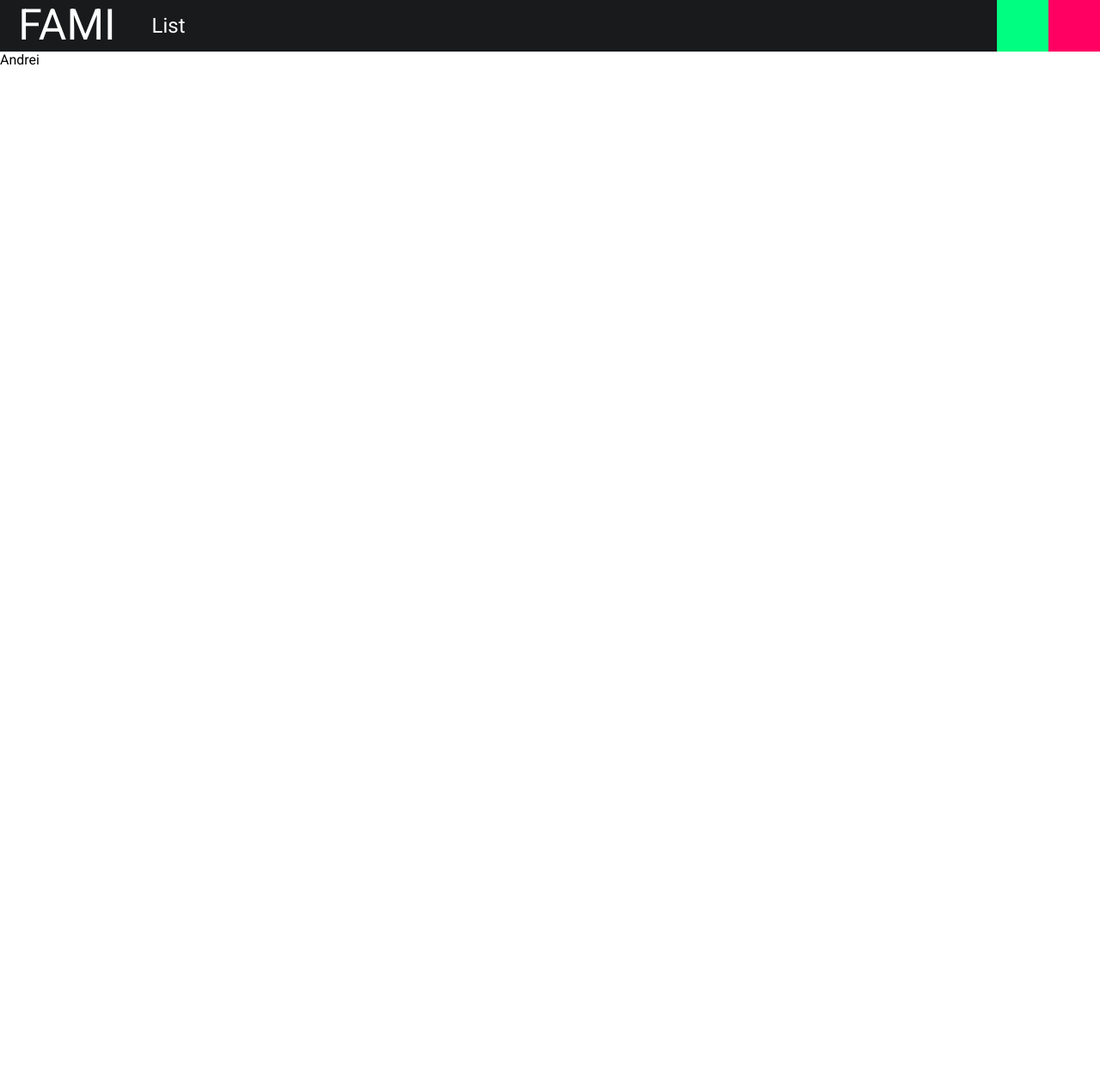
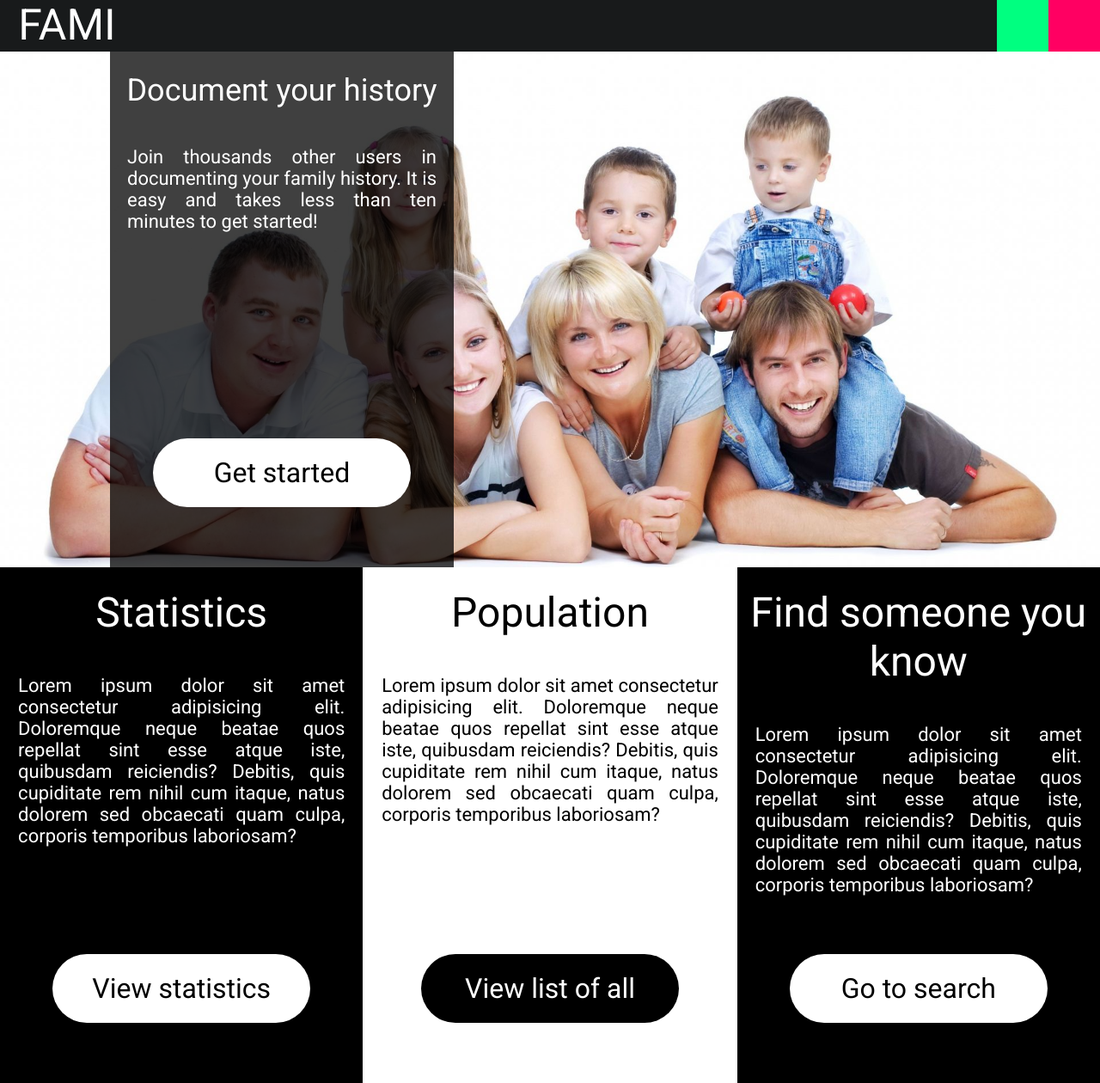
Before and after one commit to kzree/familytree-app, a React (Create React App) app in the folder client/: page / in a window 1280 px wide. Shown: the whole page at 86% size. Before the commit the page ends 800 px from the top, so only its background shows below. Built offline with nearby package versions, Linux system fonts and the light colour scheme.

Commit message:
Client Greeting page, button components, CSS to SCSS

```diff
--- /dev/null
+++ b/client/src/components/Button.tsx
@@ -0,0 +1,22 @@
+import React from 'react';
+
+const ButtonBig = (props: { handleClick?: VoidFunction; text: string }) => {
+    return (
+        <div className="button-big-wrap" onClick={props.handleClick}>
+            <div className="button-big-text">{props.text}</div>
+        </div>
+    );
+};
+
+export const ButtonBigAlt = (props: {
+    handleClick?: VoidFunction;
+    text: string;
+}) => {
+    return (
+        <div className="button-big-alt-wrap" onClick={props.handleClick}>
+            <div className="button-big-text">{props.text}</div>
+        </div>
+    );
+};
+
+export default ButtonBig;
--- a/client/src/components/Header.tsx
+++ b/client/src/components/Header.tsx
@@ -1,5 +1,4 @@
 import React, { Component } from 'react';
-import '../style/Header.css';
 import { Link } from 'react-router-dom';
 
 const HeaderLogo = () => {
@@ -35,7 +34,7 @@ export default class Header extends Component {
             <div className="header-wrap">
                 <div className="header-content">
                     <HeaderLogo />
-                    <HeaderItem text="List" link="/all" />
+                    {/* <HeaderItem text="List" link="/all" /> */}
                 </div>
                 <HeaderDeco />
             </div>
--- a/client/src/pages/HomePage.tsx
+++ b/client/src/pages/HomePage.tsx
@@ -1,7 +1,77 @@
 import React, { PureComponent } from 'react';
 import { getAll } from '../services/personService';
 import { PersonType } from '../types/PersonType';
-import '../style/HomePage.css';
+import ButtonBig, { ButtonBigAlt } from '../components/Button';
+import '../style/Index.scss';
+
+const Greeting = () => {
+    return (
+        <div className="home-greeting-wrap">
+            <div className="home-greeting-img"></div>
+            <div className="home-greeting-text-container">
+                <div className="home-greeting-text-container-t-wrap">
+                    <div className="home-greeting-text-container-t-head">
+                        Document your history
+                    </div>
+                    <div className="home-greeting-text-container-t-body">
+                        Join thousands other users in documenting your family
+                        history. It is easy and takes less than ten minutes to
+                        get started!
+                    </div>
+                </div>
+                <ButtonBig text="Get started" />
+            </div>
+        </div>
+    );
+};
+
+const HomeLower = () => {
+    return (
+        <div className="home-lower-wrap">
+            <div className="home-lower-panel-a">
+                <div className="home-lower-panel-t-wrap">
+                    <div className="home-lower-panel-t-head">Statistics</div>
+                    <div className="home-lower-panel-t-body">
+                        Lorem ipsum dolor sit amet consectetur adipisicing elit.
+                        Doloremque neque beatae quos repellat sint esse atque
+                        iste, quibusdam reiciendis? Debitis, quis cupiditate rem
+                        nihil cum itaque, natus dolorem sed obcaecati quam
+                        culpa, corporis temporibus laboriosam?
+                    </div>
+                </div>
+                <ButtonBig text="View statistics" />
+            </div>
+            <div className="home-lower-panel-b">
+                <div className="home-lower-panel-t-wrap">
+                    <div className="home-lower-panel-t-head">Population</div>
+                    <div className="home-lower-panel-t-body">
+                        Lorem ipsum dolor sit amet consectetur adipisicing elit.
+                        Doloremque neque beatae quos repellat sint esse atque
+                        iste, quibusdam reiciendis? Debitis, quis cupiditate rem
+                        nihil cum itaque, natus dolorem sed obcaecati quam
+                        culpa, corporis temporibus laboriosam?
+                    </div>
+                </div>
+                <ButtonBigAlt text="View list of all" />
+            </div>
+            <div className="home-lower-panel-a">
+                <div className="home-lower-panel-t-wrap">
+                    <div className="home-lower-panel-t-head">
+                        Find someone you know
+                    </div>
+                    <div className="home-lower-panel-t-body">
+                        Lorem ipsum dolor sit amet consectetur adipisicing elit.
+                        Doloremque neque beatae quos repellat sint esse atque
+                        iste, quibusdam reiciendis? Debitis, quis cupiditate rem
+                        nihil cum itaque, natus dolorem sed obcaecati quam
+                        culpa, corporis temporibus laboriosam?
+                    </div>
+                </div>
+                <ButtonBig text="Go to search" />
+            </div>
+        </div>
+    );
+};
 
 export default class HomePage extends PureComponent {
     items: PersonType[];
@@ -22,8 +92,9 @@ export default class HomePage extends PureComponent {
 
     render() {
         return (
-            <div className="t">
-                <div className="s">Andrei</div>
+            <div className="home-wrap">
+                <Greeting />
+                <HomeLower />
             </div>
         );
     }
--- /dev/null
+++ b/client/src/style/Button.scss
@@ -0,0 +1,45 @@
+%button-big-shared {
+    display: flex;
+    position: absolute;
+    width: 300px;
+    height: 80px;
+    background-color: white;
+    border-radius: 50px;
+    justify-content: center;
+    left: 50%;
+    -ms-transform: translateX(-50%);
+    transform: translateX(-50%);
+    cursor: pointer;
+    transition: all 0.2s;
+}
+
+.button-big-wrap {
+    @extend %button-big-shared;
+    &:hover {
+        background-color: $app-color2;
+        .button-big-text {
+            color: white;
+        }
+    }
+}
+
+.button-big-text {
+    position: absolute;
+    font-size: 32px;
+    text-align: center;
+    top: 50%;
+    -ms-transform: translateY(-50%);
+    transform: translateY(-50%);
+    transition: all 0.2s;
+}
+
+.button-big-alt-wrap {
+    @extend %button-big-shared;
+    background-color: black;
+    .button-big-text {
+        color: white;
+    }
+    &:hover {
+        background-color: $app-color2;
+    }
+}
--- a/client/src/style/Header.css
+++ b/client/src/style/Header.scss
@@ -3,18 +3,13 @@
     height: 60px;
     background-color: #181a1b;
     display: flex;
+    a:link {
+        text-decoration: none;
+    }
 }
 
 .header-content {
     display: flex;
-    width: auto;
-}
-
-.header-wrap a:link {
-    text-decoration: none;
-}
-
-.header-content {
     width: 100%;
 }
 
@@ -33,8 +28,6 @@
     cursor: pointer;
 }
 
-/* Divider */
-
 /* Item */
 .header-item-wrap {
     display: flex;
@@ -44,9 +37,7 @@
     height: 100%;
     cursor: pointer;
     transition: all 0.2s;
-}
-
-.header-item-wrap a {
+    a {
         color: white;
         position: absolute;
         font-size: 24px;
@@ -54,10 +45,15 @@
         top: 50%;
         -ms-transform: translateY(-50%);
         transform: translateY(-50%);
+        transition: all 0.2s;
+    }
 }
 
 .header-item-wrap:hover {
-    background-color: rgba(255, 255, 255, 0.199);
+    background-color: #ffffff;
+    a {
+        color: black;
+    }
 }
 
 /* Decoration */
@@ -70,10 +66,10 @@
 
 .header-deco-s {
     width: 60px;
-    background-color: #ff0062;
+    background-color: $app-color1;
 }
 
 .header-deco-f {
     width: 60px;
-    background-color: #00ff80;
+    background-color: $app-color2;
 }
--- a/client/src/style/HomePage.css
+++ /dev/null
@@ -1,7 +0,0 @@
-@import url('https://fonts.googleapis.com/css?family=Roboto&display=swap');
-
-body {
-    font-family: 'Roboto', sans-serif;
-    margin: 0;
-    padding: 0;
-}
--- /dev/null
+++ b/client/src/style/HomePage.scss
@@ -0,0 +1,112 @@
+@import url('https://fonts.googleapis.com/css?family=Roboto&display=swap');
+
+body {
+    font-family: 'Roboto', sans-serif;
+    margin: 0;
+    padding: 0;
+}
+
+.home-greeting-wrap {
+    position: relative;
+    width: 100%;
+    max-width: 1920px;
+    height: 600px;
+}
+
+// Greeting image
+.home-greeting-img {
+    position: absolute;
+    width: 100%;
+    height: 600px;
+    background-image: url(/greeting-pic.jpg);
+    background-size: cover;
+    background-position: 0 50%;
+}
+
+// Greeting text
+.home-greeting-text-container {
+    position: absolute;
+    left: 10%;
+    width: 400px;
+    height: 100%;
+    background-color: rgba(0, 0, 0, 0.75);
+}
+
+.home-greeting-text-container-t-wrap {
+    width: 100%;
+    height: 450px;
+}
+
+.home-greeting-text-container-t-head {
+    color: white;
+    font-size: 36px;
+    text-align: center;
+    padding: 12px;
+    padding-top: 24px;
+    padding-bottom: 32px;
+}
+
+.home-greeting-text-container-t-body {
+    position: absolute;
+    width: 90%;
+    color: white;
+    font-size: 22px;
+    padding: 12px;
+    text-align: justify;
+    text-justify: inter-word;
+    left: 50%;
+    -ms-transform: translateX(-50%);
+    transform: translateX(-50%);
+}
+
+// Lower panel
+.home-lower-wrap {
+    display: flex;
+    width: 100%;
+    height: 600px;
+}
+
+.home-lower-panel-a {
+    position: relative;
+    width: 33%;
+    height: 600px;
+    background-color: black;
+    .home-lower-panel-t-wrap {
+        color: white;
+    }
+}
+
+.home-lower-panel-b {
+    width: 34%;
+    height: 600px;
+    background-color: white;
+    .home-lower-panel-t-wrap {
+        color: black;
+    }
+}
+
+.home-lower-panel-t-wrap {
+    position: relative;
+    width: 100%;
+    height: 450px;
+}
+
+.home-lower-panel-t-head {
+    font-size: 48px;
+    text-align: center;
+    padding: 12px;
+    padding-top: 24px;
+    padding-bottom: 32px;
+}
+
+.home-lower-panel-t-body {
+    position: absolute;
+    width: 90%;
+    font-size: 22px;
+    padding: 12px;
+    text-align: justify;
+    text-justify: inter-word;
+    left: 50%;
+    -ms-transform: translateX(-50%);
+    transform: translateX(-50%);
+}
--- /dev/null
+++ b/client/src/style/Index.scss
@@ -0,0 +1,4 @@
+@import 'Variables.scss';
+@import 'HomePage.scss';
+@import 'Header.scss';
+@import 'Button.scss';
--- /dev/null
+++ b/client/src/style/Variables.scss
@@ -0,0 +1,2 @@
+$app-color1: #ff0062;
+$app-color2: #00ff80;
```
Also changed, not shown: client/public/greeting-pic.jpg (added). Lines whose indentation alone changed are shown as unchanged.
